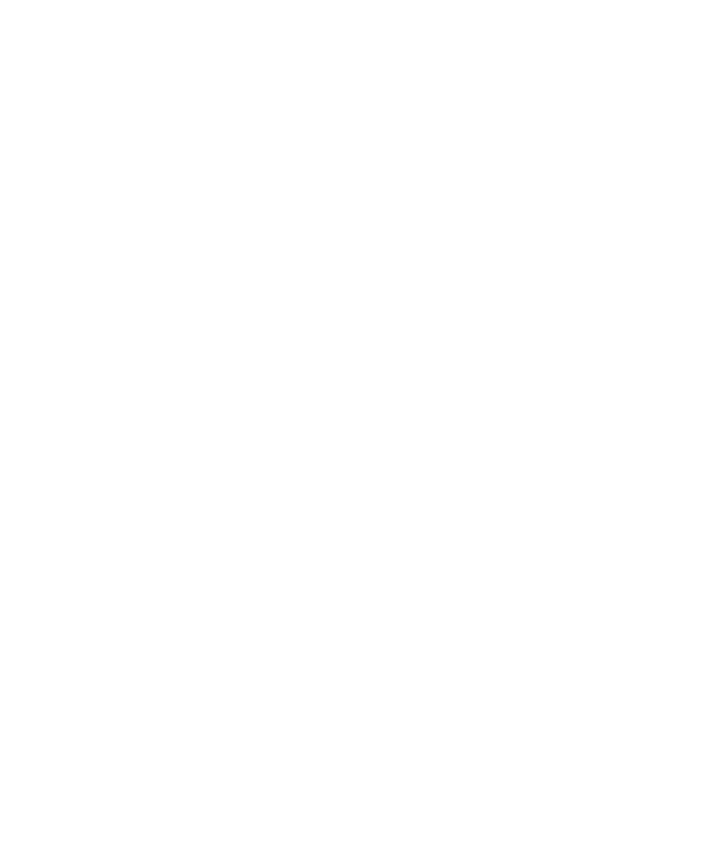
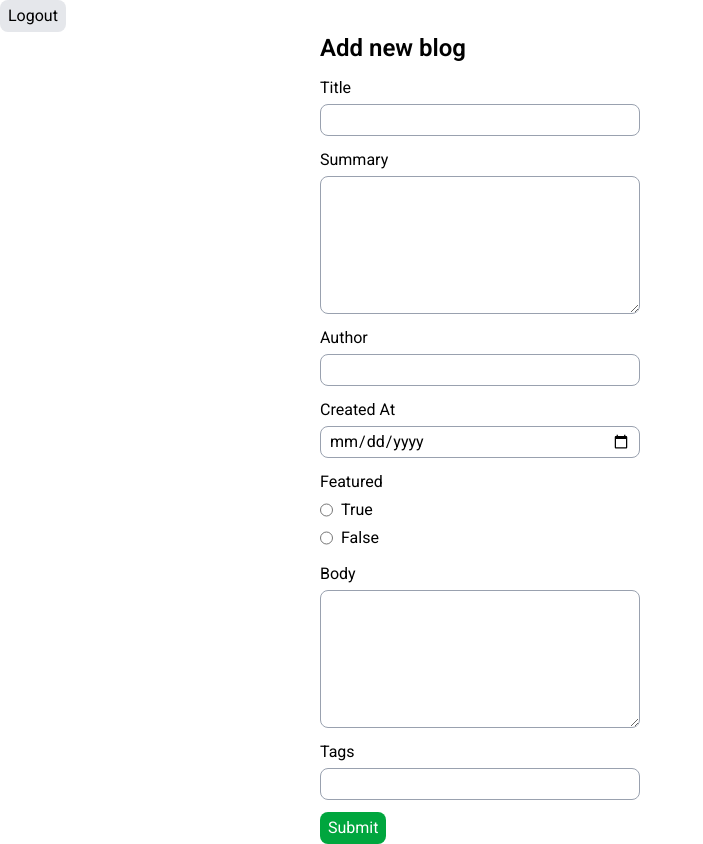
Before and after one commit to laxmanpokhrel/react-class-blog-frontend, a React (Vite) app: page /blog/create in a window 1280 px wide. Before the commit this address had no page. Shown: the whole page, without its empty margins (0-703 px from the left). Before the commit the page ends 800 px from the top, so only its background shows below. Built offline with nearby package versions, Linux system fonts and the light colour scheme; sample sign-in values are in the browser's storage.

Commit message:
feat: post blog

```diff
--- a/src/components/common/BlogCard/index.jsx
+++ b/src/components/common/BlogCard/index.jsx
@@ -1,12 +1,30 @@
+import { useContext } from 'react';
 import { useNavigate } from 'react-router';
+import { AuthContext } from '../../../context/AuthContext';
 
 export default function BlogCard({ slug, title, summary, created_at, author }) {
   const navigate = useNavigate();
+  const { isLoggedIn } = useContext(AuthContext);
+
   return (
     <div
       onClick={() => navigate(`/blog-details/${slug}`)}
       className="col-span-12 md:col-span-4 font-roboto lg:col-span-3  shadow p-4 border border-gray-300 rounded-2xl hover:bg-gray-50 cursor-pointer"
     >
+      {isLoggedIn ? (
+        <div className="w-full flex justify-end">
+          <button
+            type="button"
+            className=" cursor-pointer"
+            onClick={(e) => {
+              e.stopPropagation();
+              navigate(`/blog/edit/${slug}`);
+            }}
+          >
+            <i className="material-symbols-outlined text-xs">edit</i>
+          </button>
+        </div>
+      ) : null}
       <div>
         <h2 className="text-xl font-bold text-gray-800">{title}</h2>
         <p className="text-sm text-gray-700">{summary}</p>
--- a/src/pages/CreateBlog/index.jsx
+++ b/src/pages/CreateBlog/index.jsx
@@ -1,12 +1,55 @@
-import { useContext } from 'react';
+import { useContext, useEffect, useState } from 'react';
 import { AuthContext } from '../../context/AuthContext';
+import { patchBlog, postBlog, retrieveBlog } from '../../services';
+import { useNavigate, useParams } from 'react-router';
+
+const blogFields = [
+  { name: 'Title', id: 'title', type: 'input', inputType: 'text' },
+  { name: 'Summary', id: 'summary', type: 'textarea' },
+  { name: 'Author', id: 'author', type: 'input', inputType: 'text' },
+  { name: 'Created At', id: 'created_at', type: 'input', inputType: 'date' },
+  {
+    name: 'Featured',
+    id: 'Featured',
+    type: 'radio',
+    options: ['true', 'false'],
+  },
+  { name: 'Body', id: 'body', type: 'textarea' },
+  { name: 'Tags', id: 'tags', type: 'input', inputType: 'text' },
+];
 
 export default function CreateBlog() {
   const { logout } = useContext(AuthContext);
+  const [blogData, setBlogData] = useState({});
+  const navigate = useNavigate();
+  const { blogSlug } = useParams();
+
+  useEffect(() => {
+    if (!blogSlug) return;
+
+    (async () => {
+      try {
+        const { result } = await retrieveBlog(blogSlug);
+        setBlogData(result);
+      } catch (err) {
+        console.log('Error fetching blogs', err);
+      }
+    })();
+  }, [blogSlug]);
 
   const logoutHandler = () => {
     localStorage.removeItem('token');
     logout();
+  };
+
+  const handleBlogFormSubmit = async (e) => {
+    e.preventDefault();
+    if (blogSlug) {
+      await patchBlog(blogSlug, blogData);
+    } else {
+      await postBlog(blogData);
+    }
+    navigate('/user-blog');
   };
 
   return (
@@ -18,6 +61,78 @@
       >
         Logout
       </button>
+
+      <form
+        onSubmit={handleBlogFormSubmit}
+        className="flex flex-col gap-3  md:w-1/2 w-full mx-auto"
+      >
+        <h2 className="text-2xl font-semibold">
+          {blogSlug ? 'Edit blog' : 'Add new blog'}
+        </h2>
+        {blogFields.map((field) => {
+          return (
+            <div key={field.id} className="flex flex-col gap-1">
+              <label htmlFor="title">{field.name}</label>
+              {field.type === 'input' ? (
+                <input
+                  type={field.inputType}
+                  name={field.name}
+                  id={field.id}
+                  value={blogData[field.id]}
+                  onChange={(e) =>
+                    setBlogData((prev) => ({
+                      ...prev,
+                      [field.id]: e.target.value,
+                    }))
+                  }
+                  className="border border-gray-400 h-8 md:w-1/2 w-full rounded-lg p-2"
+                />
+              ) : field.type === 'textarea' ? (
+                <textarea
+                  rows="5"
+                  name={field.name}
+                  id={field.id}
+                  value={blogData[field.id]}
+                  onChange={(e) =>
+                    setBlogData((prev) => ({
+                      ...prev,
+                      [field.id]: e.target.value,
+                    }))
+                  }
+                  className="border border-gray-400  md:w-1/2 w-full rounded-lg p-2"
+                />
+              ) : field.type === 'radio' ? (
+                field.options.map((option) => (
+                  <div key={option} className="flex gap-2 ">
+                    <input
+                      type="radio"
+                      id={option}
+                      name={field.id}
+                      value={option}
+                      checked={blogData[field.id] === option}
+                      onChange={(e) =>
+                        setBlogData((prev) => ({
+                          ...prev,
+                          [field.id]: e.target.value,
+                        }))
+                      }
+                    />
+                    <label htmlFor={option} className="capitalize">
+                      {String(option)}
+                    </label>
+                  </div>
+                ))
+              ) : null}
+            </div>
+          );
+        })}
+        <button
+          type="submit"
+          className="w-fit px-2 py-1 rounded-lg bg-green-600 text-white cursor-pointer"
+        >
+          {blogSlug ? 'Update' : 'Submit'}
+        </button>
+      </form>
     </div>
   );
 }
--- a/src/pages/Login/index.jsx
+++ b/src/pages/Login/index.jsx
@@ -23,7 +23,7 @@
 
       // Save tokens in local storage
       localStorage.setItem('token', response.token);
-      navigate('/create-blog');
+      navigate('/blog/create');
       login();
       setLoginError(null);
     } catch (error) {
--- a/src/routes/approutes.js
+++ b/src/routes/approutes.js
@@ -12,6 +12,7 @@
     { name: "blog", path: "/blog", element: Blog },
     { name: "blog-details", path: "/blog-details/:blogName", element: BlogDetails },
     { name: "user-blog", path: "/user-blog", element: UserBlog },
-    { name: "user-blog", path: "/create-blog", element: CreateBlog, authenticated: true },
-    { name: "login", path: "/login", element: Login }
+    { name: "user-blog", path: "/blog/create", element: CreateBlog, authenticated: true },
+    { name: "user-blog", path: "/blog/edit/:blogSlug", element: CreateBlog, authenticated: true },
+    { name: "login", path: "/login", element: Login, onlyLoggedOut: true }
 ]
--- a/src/services/index.js
+++ b/src/services/index.js
@@ -63,3 +63,42 @@
         throw new Error(err)
     }
 }
+
+
+export const postBlog = async (body) => {
+    try {
+        const res = await fetch("http://localhost:3000/blog", {
+            body: JSON.stringify(body),
+            method: "POST",
+            headers: { "Content-Type": "application/json", authorization: `Bearer ${localStorage.getItem('token')}` }
+        })
+
+        const data = await res.json()
+        if (res.ok) {
+            return data
+        } else {
+            throw new Error(data.message)
+        }
+    } catch (err) {
+        throw new Error(err)
+    }
+}
+
+export const patchBlog = async (blogSlug, body) => {
+    try {
+        const res = await fetch(`http://localhost:3000/blog/${blogSlug}`, {
+            body: JSON.stringify(body),
+            method: "PUT",
+            headers: { "Content-Type": "application/json", authorization: `Bearer ${localStorage.getItem('token')}` }
+        })
+
+        const data = await res.json()
+        if (res.ok) {
+            return data
+        } else {
+            throw new Error(data.message)
+        }
+    } catch (err) {
+        throw new Error(err)
+    }
+}
```
Also changed, not shown: todo.txt.
